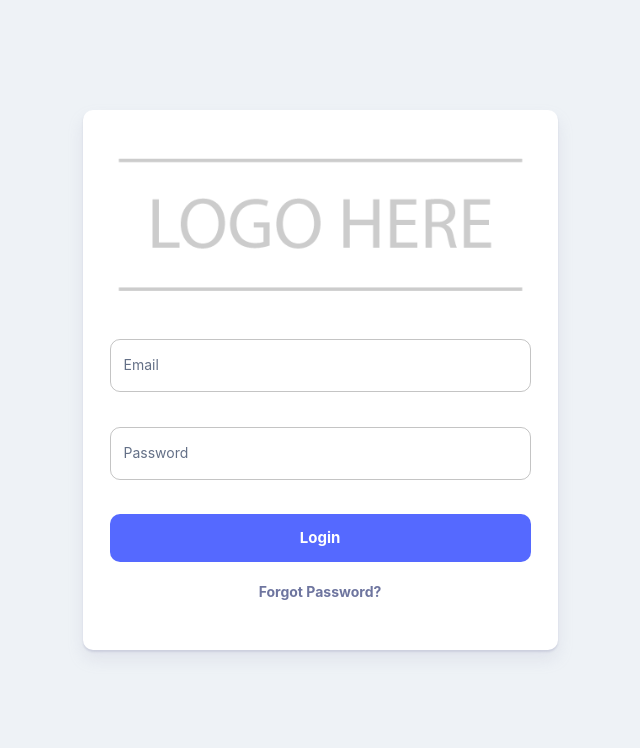
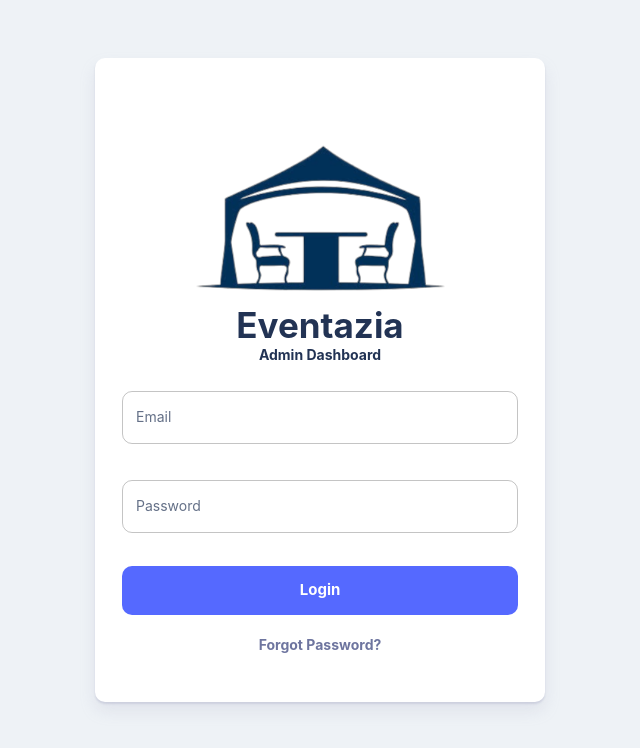
Before and after one commit to Sherif-jr/admin-dashboard, a React (Vite) app: page /auth/login in a window 1280 px wide. Shown: the top 748 px of the page, without its empty margins (320-960 px from the left). Built offline with nearby package versions, Linux system fonts and the light colour scheme; no server answers.

Commit message:
logo updated
updated and styled the new logo instead of the placeholders

```diff
--- a/src/components/layout/SidebarLayout/Sidebar/index.tsx
+++ b/src/components/layout/SidebarLayout/Sidebar/index.tsx
@@ -10,11 +10,12 @@ import {
   useTheme,
   lighten,
   darken,
+  Typography,
 } from "@mui/material";
 
 import Scroll from "../../../UI/Scroll";
 import SidebarMenu from "./SidebarMenu";
-import Logo from "../../../../assets/logo.png";
+import Logo from "../../../../assets/logo-light.png";
 
 const SidebarWrapper = styled(Box)(
   ({ theme }) => `
@@ -55,12 +56,16 @@ function Sidebar() {
         <Scroll>
           <Box mt={3}>
             <Box
-              mx={2}
               sx={{
-                width: 52,
+                display: "flex",
+                alignItems: "center",
+                justifyContent: "center",
               }}
             >
-              <img src={Logo} alt="" width="120" />
+              <img src={Logo} alt="" width="80" />
+              <Typography display="inline" variant="h2">
+                Eventazia
+              </Typography>
             </Box>
           </Box>
           <Divider
@@ -100,12 +105,16 @@ function Sidebar() {
           <Scroll>
             <Box mt={3}>
               <Box
-                mx={2}
                 sx={{
-                  width: 52,
+                  display: "flex",
+                  alignItems: "center",
+                  justifyContent: "center",
                 }}
               >
-                <img src={Logo} alt="" width="120" />
+                <img src={Logo} alt="" width="80" />
+                <Typography display="inline" variant="h2">
+                  Eventazia
+                </Typography>
               </Box>
             </Box>
             <Divider
--- a/src/views/auth/ForgetPassword.tsx
+++ b/src/views/auth/ForgetPassword.tsx
@@ -23,8 +23,19 @@ const ForgetPassword = () => {
             <img
               src={Logo}
               alt="logo"
-              style={{ objectFit: "contain", width: "100%" }}
+              width="250"
+              style={{
+                marginRight: "auto",
+                marginLeft: "auto",
+                display: "block",
+              }}
             />
+            <Typography variant="h1" sx={{ textAlign: "center", mt: "-30px" }}>
+              Eventazia
+            </Typography>
+            <Typography variant="h5" sx={{ textAlign: "center" }}>
+              Admin Dashboard
+            </Typography>
           </Box>
           <ForgetPasswordForm />
           <Divider />
--- a/src/views/auth/Login.tsx
+++ b/src/views/auth/Login.tsx
@@ -10,6 +10,7 @@ const Login = () => {
       <Card
         sx={{
           maxWidth: { xs: 400, lg: 475 },
+          minWidth: { xs: 250, lg: 450 },
           margin: { xs: 2.5, md: 3 },
           "& > *": {
             flexGrow: 1,
@@ -22,8 +23,19 @@ const Login = () => {
             <img
               src={Logo}
               alt="logo"
-              style={{ objectFit: "contain", width: "100%" }}
+              width="250"
+              style={{
+                marginRight: "auto",
+                marginLeft: "auto",
+                display: "block",
+              }}
             />
+            <Typography variant="h1" sx={{ textAlign: "center", mt: "-30px" }}>
+              Eventazia
+            </Typography>
+            <Typography variant="h5" sx={{ textAlign: "center" }}>
+              Admin Dashboard
+            </Typography>
           </Box>
           <LoginForm />
           <Box
```
Also changed, not shown: src/assets/logo-light.png (added), src/assets/logo.png.
